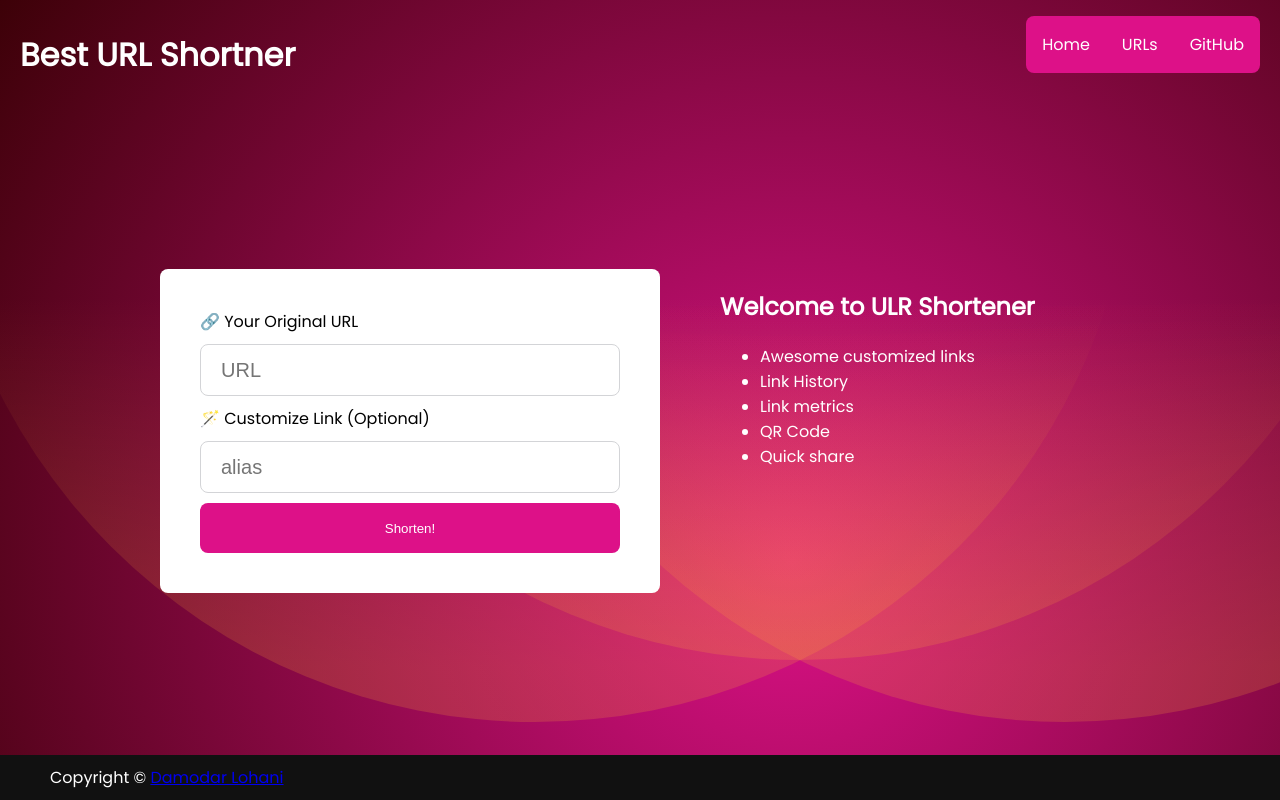
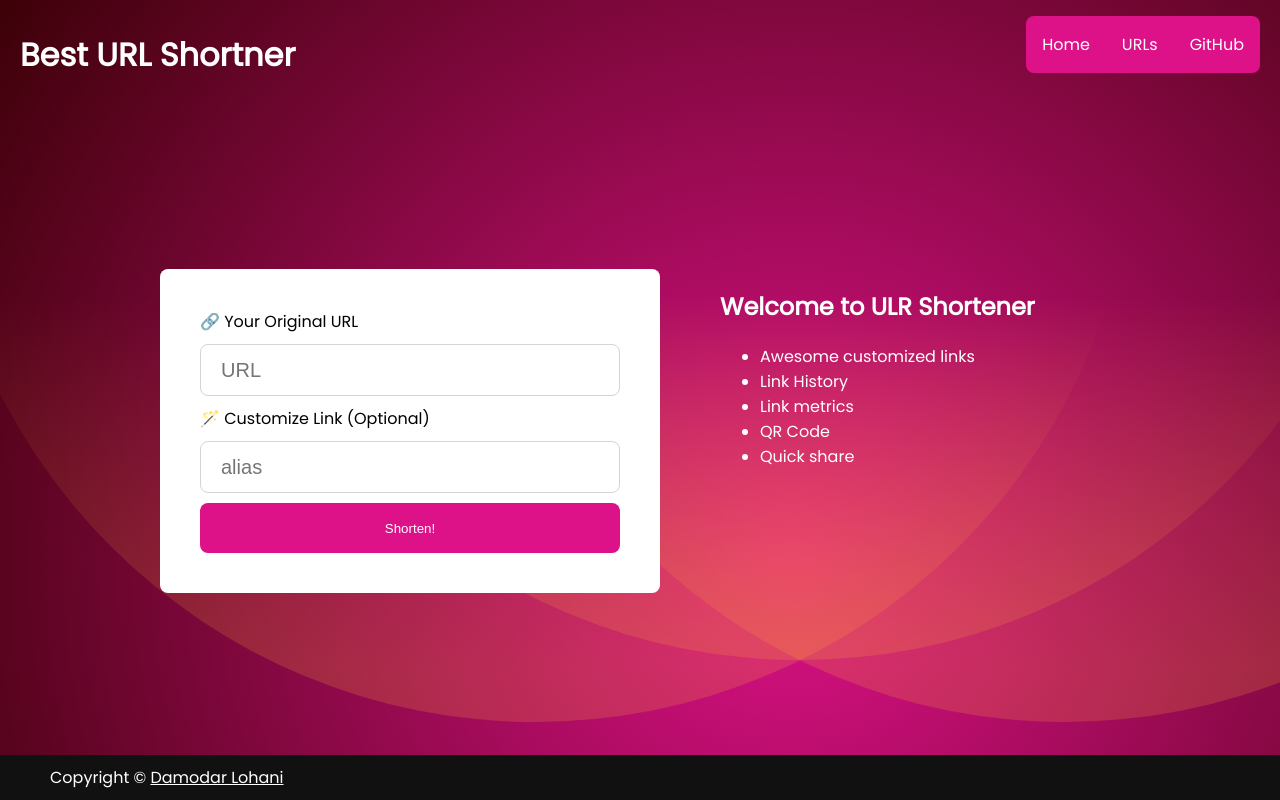
Before and after one commit to lohanidamodar/redis-hack-urlshortner, a SvelteKit app in the folder client/: page / in a window 1280 px wide. Built offline with nearby package versions, Linux system fonts and the light colour scheme.

Commit message:
fix copyright

```diff
--- a/client/src/routes/+layout.svelte
+++ b/client/src/routes/+layout.svelte
@@ -15,7 +15,7 @@
 </div>
 
 <style>
-    div.copyright {
+    .copyright {
         position: fixed;
         background-color: #111;
         color: #fff;
@@ -24,4 +24,10 @@
         padding: 10px 50px;
         bottom: 0;
     }
+    .copyright a {
+        color: #fff;
+    }
+    .copyright a:visited {
+        color: #fff;
+    }
 </style>
```
